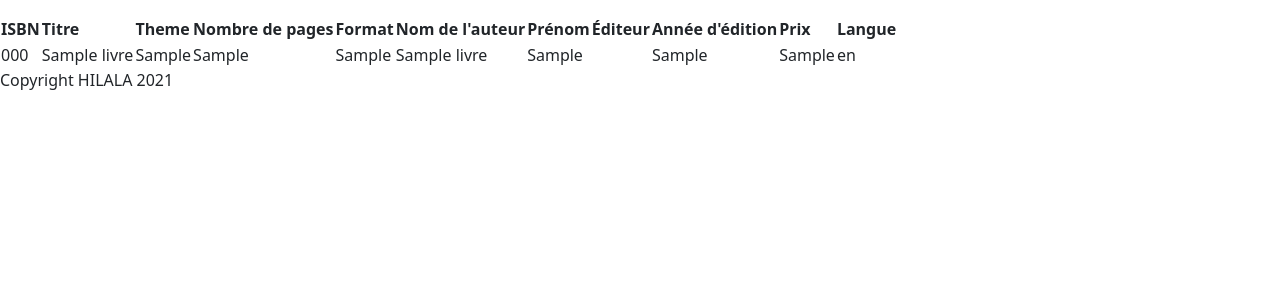
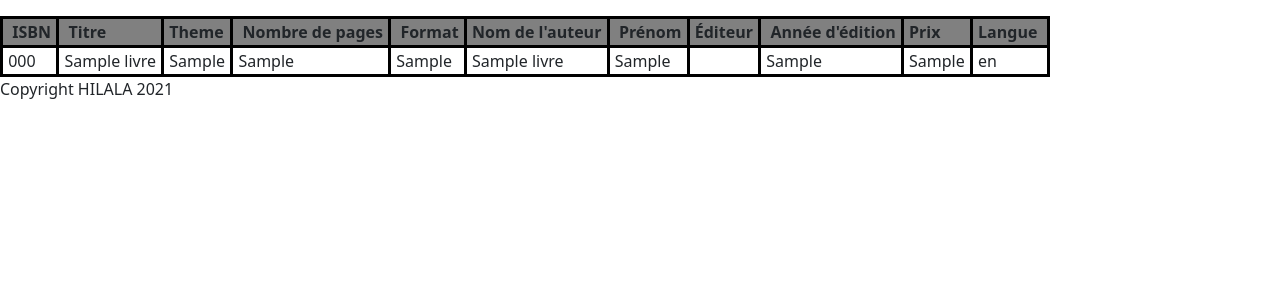
Before and after one commit to picasso31/gestion-librairie-mvc-2, a PHP site: template Views/view_all_livres.php in a window 1280 px wide. Shown: the part 56-356 px from the top of the page. Run offline with PHP 8.4, Linux system fonts and the light colour scheme; the template is opened without the code that fills it: most values are stand-ins (such as "Sample title", 1, 10 or a date in 2020); some libraries are stand-ins or nearby versions.

Commit message:
commit 17h00

```diff
--- a/Views/view_all_livres.php
+++ b/Views/view_all_livres.php
@@ -1,32 +1,39 @@
 <div>
     <p> <?= isset($search)?'Recherche par '.$search:'' ?></p>
-<table id='table'>
-    <thead>
-        <th>ISBN</th>
-        <th>Titre</th>
-        <th>Theme</th>
-        <th>Nombre de pages</th>
-        <th>Format</th>
-        <th>Nom de l'auteur</th>
-        <th>Prénom</th>
-        <th>Éditeur</th>
-        <th>Année d'édition</th>
-        <th>Prix</th>
-        <th>Langue</th>
+
+
+
+        <table id='table' style="border:3px solid black">
+    <thead style ="background-color:gray;">
+       <th style="border:3px solid black"> <strong> &nbsp; ISBN&nbsp;</strong></th>
+        <strog><th style="border:3px solid black">  <strong> &nbsp; Titre&nbsp; <strong> </th>
+        <strog><th style="border:3px solid black"> <strong> &nbsp;Theme&nbsp; <strong></th>
+        <strog><th style="border:3px solid black">  <strong> &nbsp; Nombre de pages&nbsp; <strong></th>
+        <strog><th style="border:3px solid black"> <strong>&nbsp; Format&nbsp;<strong></th>
+        <strog><th style="border:3px solid black"> <strong>&nbsp;Nom de l'auteur&nbsp; <strong></th>
+        <strog><th style="border:3px solid black"> <strong> &nbsp; Prénom&nbsp; <strong></th>
+        <strog><th style="border:3px solid black">  <strong>&nbsp;Éditeur&nbsp;<strong></th>
+        <strog><th style="border:3px solid black"> <strong>&nbsp; Année d'édition&nbsp; <strong></th>
+        <strog><th style="border:3px solid black"><strong> &nbsp;Prix &nbsp; <strong></th>
+        <strog><th style="border:3px solid black"> <strong>&nbsp;Langue &nbsp;<strong></th>
+
+
+
     </thead>
     <?php  foreach($livre as $l ): ?>
     <tr>
-        <td><?=$l->ISBN?></td>
-        <td><?=$l->Titre_livre?></td>
-        <td><?=$l->Theme_livre?></td>
-        <td><?=$l->Nbr_pages_livre?></td>
-        <td><?=$l->Format_livre?></td>
-        <td><?=$l->Nom_auteur?></td>
-        <td><?=$l->Prenom_auteur?></td>
-        <td><?=$l->Editeur?></td>
-        <td><?=$l->Annee_edition?></td>
-        <td><?=$l->Prix_vente?></td>
-        <td><?=$l->Langue_livre?></td>
+         <tr style="border:3px solid black">
+        <td style="border:3px solid black">&nbsp;<?=$l->ISBN?>&nbsp;</td>
+        <td style="border:3px solid black">&nbsp;<?=$l->Titre_livre?>&nbsp;</td>
+        <td style="border:3px solid black">&nbsp;<?=$l->Theme_livre?>&nbsp;</td>
+        <td style="border:3px solid black">&nbsp;<?=$l->Nbr_pages_livre?>&nbsp;</td>
+        <td style="border:3px solid black">&nbsp;<?=$l->Format_livre?>&nbsp;</td>
+        <td style="border:3px solid black">&nbsp;<?=$l->Nom_auteur?>&nbsp;</td>
+        <td style="border:3px solid black">&nbsp;<?=$l->Prenom_auteur?>&nbsp;</td>
+        <td style="border:3px solid black">&nbsp;<?=$l->Editeur?>&nbsp;</td>
+        <td style="border:3px solid black">&nbsp;<?=$l->Annee_edition?>&nbsp;</td>
+        <td style="border:3px solid black">&nbsp;<?=$l->Prix_vente?>&nbsp;</td>
+        <td style="border:3px solid black">&nbsp;<?=$l->Langue_livre?>&nbsp;</td>
 
     </tr>
     <?php endforeach; ?>
```
